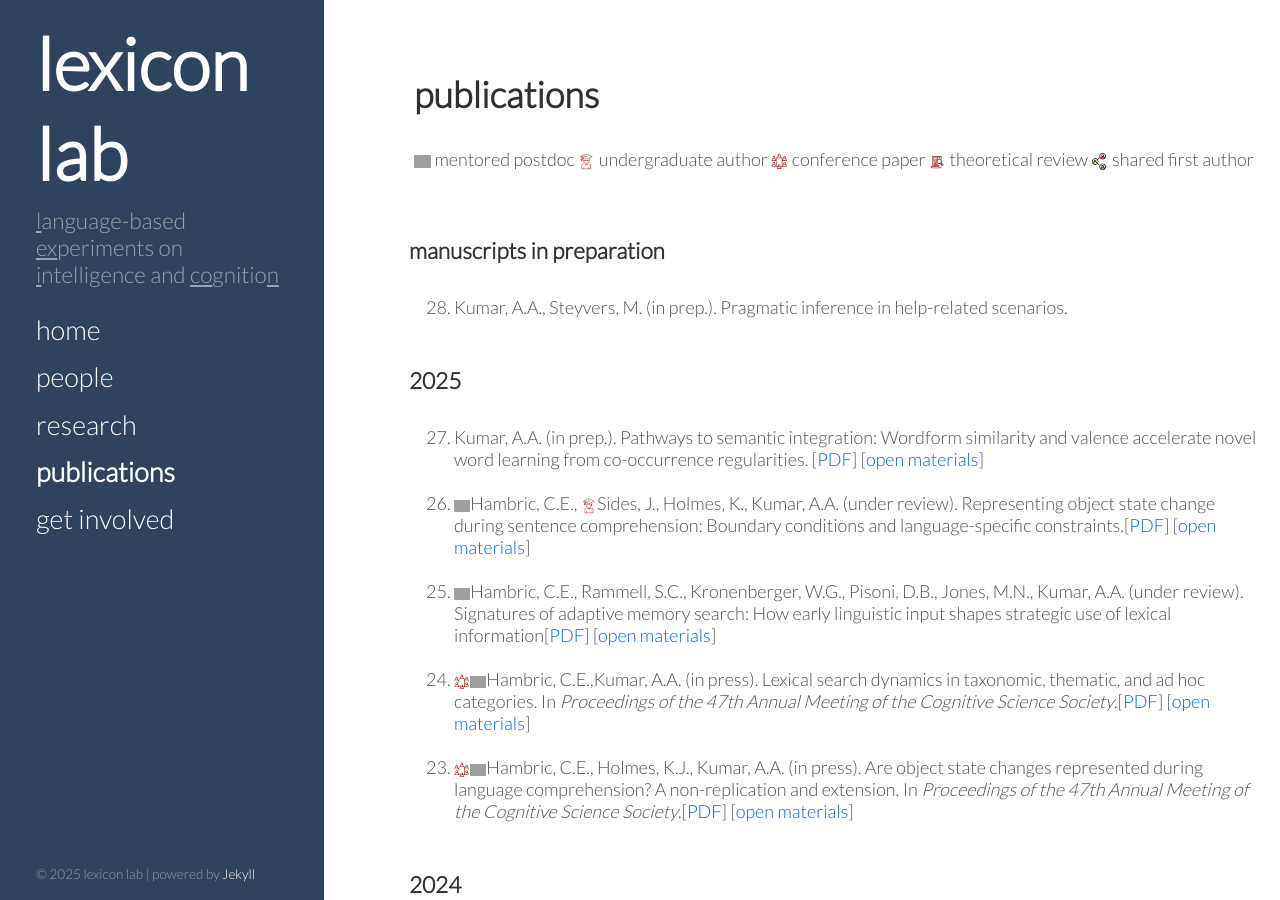
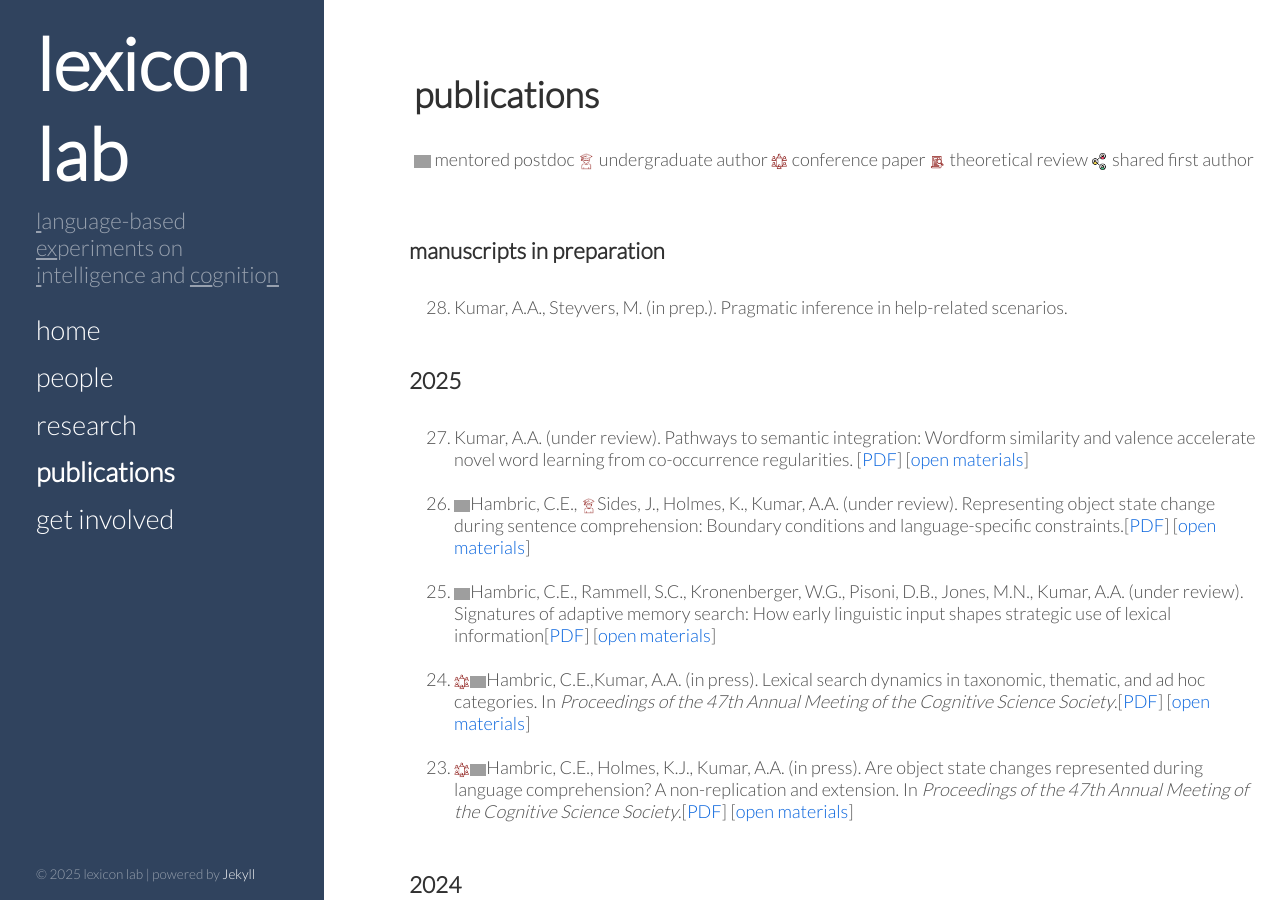
Before and after one commit to thelexiconlab/thelexiconlab.github.io, a Jekyll site: the page built from publications.html, in a window 1280 px wide and 900 px high. Built offline with Jekyll 4.4.1, drawn with Linux system fonts in a browser that asks for light colours; Markdown is read by kramdown in place of the engine named in the settings; grey boxes are pictures that could not be loaded.

Commit message:
update rev

```diff
--- a/publications.html
+++ b/publications.html
@@ -17,7 +17,7 @@ order: 4
 <li><div>Kumar, A.A., Steyvers, M. (in prep.). Pragmatic inference in help-related scenarios.</div></li><br>
 
 <h3 class="unindent"> 2025 </h3><br>
-<li><div>Kumar, A.A. (in prep.). Pathways to semantic integration: Wordform similarity and valence accelerate novel word learning from co-occurrence regularities. [<a href="https://osf.io/preprints/psyarxiv/69yhe_v3" target="_blank" style="color:#0864dd;">PDF</a>] [<a href="https://osf.io/qe3mf/?view_only=bdc0c2daf1bf45a5aaaaba08ff005c57" target="_blank" style="color:#0864dd;">open materials</a>]</div></li><br>
+<li><div>Kumar, A.A. (under review). Pathways to semantic integration: Wordform similarity and valence accelerate novel word learning from co-occurrence regularities. [<a href="https://osf.io/preprints/psyarxiv/69yhe_v3" target="_blank" style="color:#0864dd;">PDF</a>] [<a href="https://osf.io/qe3mf/?view_only=bdc0c2daf1bf45a5aaaaba08ff005c57" target="_blank" style="color:#0864dd;">open materials</a>]</div></li><br>
 <li><div><img src ="/images/icons/phd-icon.png" alt=" icon" class = "papericon" title="postdoc">Hambric, C.E., <img src ="/images/icons/undergrad.png" alt="ug icon" class = "papericon" title="undergraduate author">Sides, J., Holmes, K., Kumar, A.A. (under review). Representing object state change during sentence comprehension: Boundary conditions and language-specific constraints.[<a href="https://osf.io/preprints/psyarxiv/8yxsr_v1" target="_blank" style="color:#0864dd;">PDF</a>] [<a href="https://osf.io/8v6yz/" target="_blank" style="color:#0864dd;">open materials</a>]</div></li><br>
 <li><div><img src ="/images/icons/phd-icon.png" alt=" icon" class = "papericon" title="postdoc">Hambric, C.E., Rammell, S.C., Kronenberger, W.G., Pisoni, D.B., Jones, M.N., Kumar, A.A. (under review). Signatures of adaptive memory search: How early linguistic input shapes strategic use of lexical information[<a href="" target="_blank" style="color:#0864dd;">PDF</a>] [<a href="https://github.com/thelexiconlab/cochlear-full" target="_blank" style="color:#0864dd;">open materials</a>]</div></li><br>
 <li><div><img src ="/images/icons/conference.png" alt="conference icon" class = "papericon"><img src ="/images/icons/phd-icon.png" alt=" icon" class = "papericon" title="postdoc">Hambric, C.E.,Kumar, A.A. (in press). Lexical search dynamics in taxonomic, thematic, and ad hoc categories. In <i> Proceedings of the 47th Annual Meeting of the Cognitive Science Society</i>.[<a href="" target="_blank" style="color:#0864dd;">PDF</a>] [<a href="https://osf.io/qn49c" target="_blank" style="color:#0864dd;">open materials</a>]</div></li><br>
```
